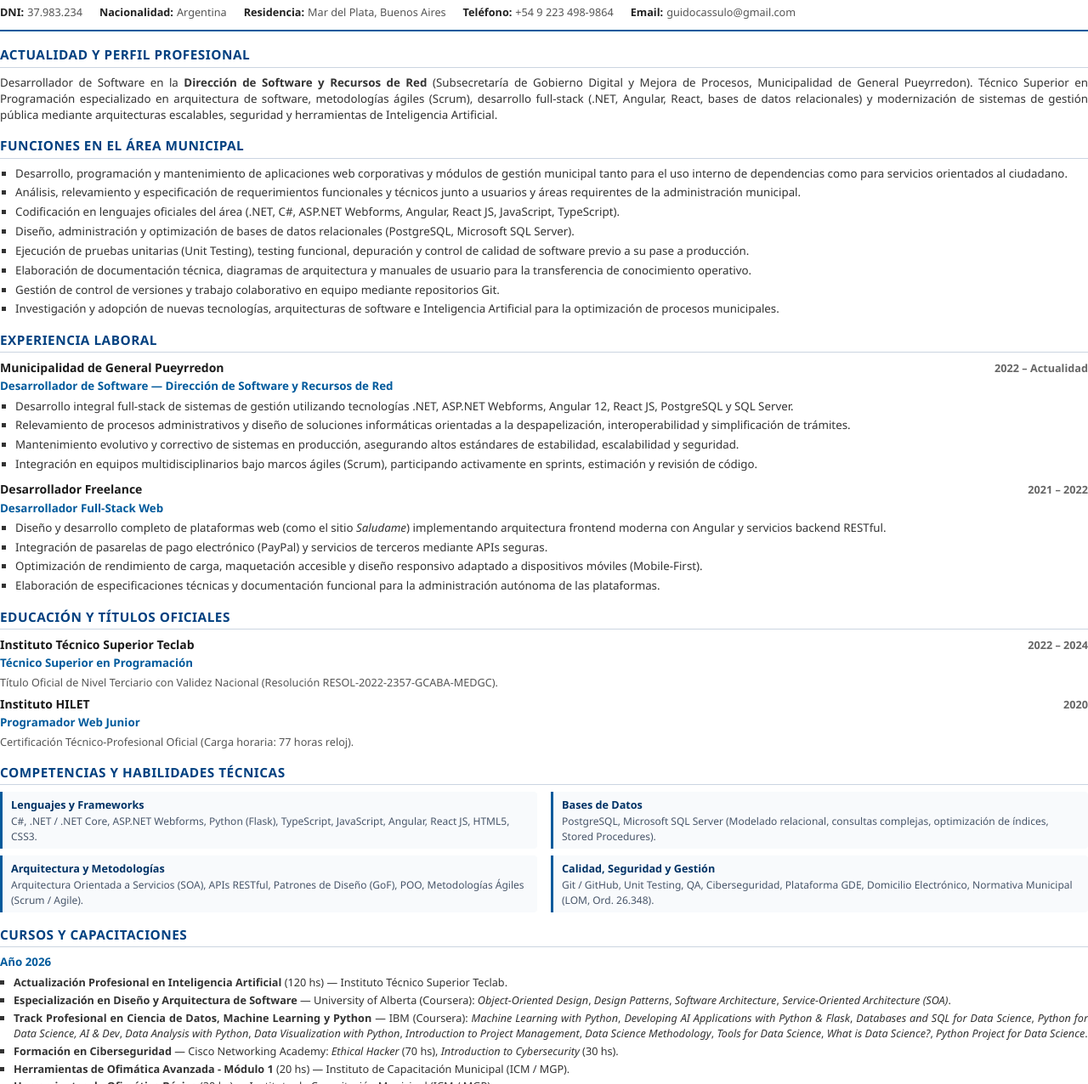
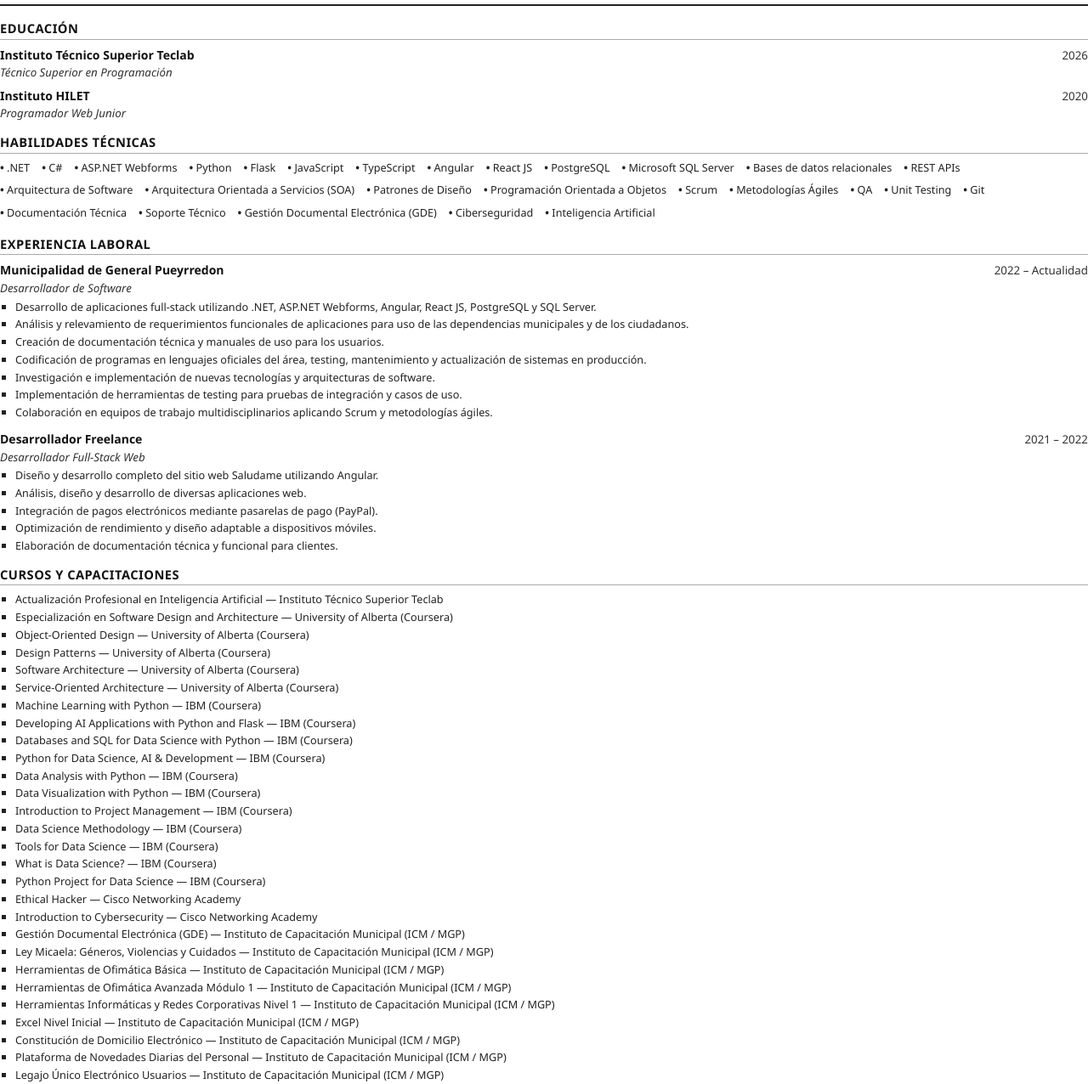
Before and after one commit to guidocassulo/concurso, a website: page curriculum_guido_cassulo.html in a window 1280 px wide. Shown: the part 67-1343 px from the top of the page at 85% size. Drawn offline with Linux system fonts and the light colour scheme.

Commit message:
Actualizar CV segun requerimientos: sin encabezados/pie, sin años en cursos, listado general de habilidades y fecha Teclab 2026

```diff
--- a/curriculum_guido_cassulo.html
+++ b/curriculum_guido_cassulo.html
@@ -6,7 +6,7 @@
     <style>
         @page {
             size: A4;
-            margin: 18mm 16mm 18mm 16mm;
+            margin: 20mm 20mm 20mm 20mm;
         }
 
         * {
@@ -19,12 +19,13 @@
             font-family: 'Segoe UI', Arial, Helvetica, sans-serif;
             color: #222;
             background-color: #fff;
-            line-height: 1.45;
-            font-size: 10.5pt;
+            line-height: 1.4;
+            font-size: 10pt;
         }
 
-        .header {
-            border-bottom: 2.5px solid #005a9c;
+        .main-header {
+            text-align: center;
+            border-bottom: 2px solid #222;
             padding-bottom: 12px;
             margin-bottom: 16px;
         }
@@ -32,50 +33,28 @@
         .name {
             font-size: 20pt;
             font-weight: 700;
-            color: #003366;
-            text-transform: uppercase;
+            color: #111;
             letter-spacing: 0.5px;
             margin-bottom: 4px;
         }
 
-        .title-badge {
-            font-size: 11pt;
-            font-weight: 600;
-            color: #444;
-            margin-bottom: 8px;
-        }
-
         .contact-info {
-            display: flex;
-            flex-wrap: wrap;
-            gap: 12px 20px;
-            font-size: 9.5pt;
-            color: #555;
-        }
-
-        .contact-item {
-            display: flex;
-            align-items: center;
-        }
-
-        .contact-item strong {
-            color: #222;
-            margin-right: 4px;
+            font-size: 10pt;
+            color: #333;
         }
 
         .section {
-            margin-bottom: 15px;
-            page-break-inside: avoid;
+            margin-bottom: 14px;
         }
 
         .section-title {
-            font-size: 11.5pt;
+            font-size: 11pt;
             font-weight: 700;
-            color: #004080;
+            color: #111;
             text-transform: uppercase;
             letter-spacing: 0.5px;
-            border-bottom: 1.5px solid #cbd5e1;
-            padding-bottom: 3px;
+            border-bottom: 1px solid #aaa;
+            padding-bottom: 2px;
             margin-bottom: 8px;
         }
 
@@ -89,130 +68,131 @@
         .item-title {
             font-size: 10.5pt;
             font-weight: 700;
-            color: #1a1a1a;
+            color: #111;
         }
 
         .item-subtitle {
             font-size: 10pt;
-            font-weight: 600;
-            color: #005a9c;
+            font-style: italic;
+            color: #333;
             margin-bottom: 4px;
         }
 
         .item-date {
-            font-size: 9.5pt;
-            font-weight: 600;
-            color: #666;
+            font-size: 10pt;
+            color: #333;
         }
 
         ul {
             list-style-type: square;
             margin-left: 18px;
-            margin-top: 4px;
-            margin-bottom: 8px;
+            margin-top: 3px;
+            margin-bottom: 6px;
         }
 
         li {
-            margin-bottom: 3.5px;
-            font-size: 10pt;
-            color: #333;
+            margin-bottom: 3px;
+            font-size: 9.5pt;
+            color: #222;
             text-align: justify;
         }
 
-        .skills-grid {
-            display: grid;
-            grid-template-columns: 1fr 1fr;
-            gap: 8px 16px;
-            margin-top: 6px;
+        .skills-list {
+            display: flex;
+            flex-wrap: wrap;
+            gap: 6px 14px;
+            list-style: none;
+            margin-left: 0;
         }
 
-        .skill-category {
-            background-color: #f8fafc;
-            border-left: 3px solid #005a9c;
-            padding: 6px 10px;
-            border-radius: 0 4px 4px 0;
+        .skills-list li {
+            font-size: 9.5pt;
+            color: #222;
         }
 
-        .skill-category-title {
-            font-size: 9.5pt;
-            font-weight: 700;
-            color: #003366;
-            margin-bottom: 2px;
-        }
-
-        .skill-category-content {
-            font-size: 9pt;
-            color: #475569;
-        }
-
-        .courses-year {
-            font-size: 10pt;
-            font-weight: 700;
-            color: #005a9c;
-            margin-top: 6px;
-            margin-bottom: 3px;
-        }
-
-        .courses-list {
-            margin-left: 16px;
-            margin-bottom: 6px;
-        }
-
-        .courses-list li {
-            margin-bottom: 2.5px;
-            font-size: 9.5pt;
+        .skills-list li::before {
+            content: "• ";
+            font-weight: bold;
         }
     </style>
 </head>
 <body>
 
-    <div class="header">
+    <div class="main-header">
         <div class="name">Guido Emmanuel Cassulo</div>
-        <div class="title-badge">Técnico Superior en Programación | Desarrollador de Software</div>
         <div class="contact-info">
-            <div class="contact-item"><strong>DNI:</strong> 37.983.234</div>
-            <div class="contact-item"><strong>Nacionalidad:</strong> Argentina</div>
-            <div class="contact-item"><strong>Residencia:</strong> Mar del Plata, Buenos Aires</div>
-            <div class="contact-item"><strong>Teléfono:</strong> +54 9 223 498-9864</div>
-            <div class="contact-item"><strong>Email:</strong> guidocassulo@gmail.com</div>
+            guidocassulo@gmail.com | +54 9 223 498-9864 | DNI: 37.983.234 | Mar del Plata, Buenos Aires
         </div>
     </div>
 
     <div class="section">
-        <div class="section-title">Actualidad y Perfil Profesional</div>
-        <p style="font-size: 10pt; text-align: justify; color: #333; margin-bottom: 4px;">
-            Desarrollador de Software en la <strong>Dirección de Software y Recursos de Red</strong> (Subsecretaría de Gobierno Digital y Mejora de Procesos, Municipalidad de General Pueyrredon). Técnico Superior en Programación especializado en arquitectura de software, metodologías ágiles (Scrum), desarrollo full-stack (.NET, Angular, React, bases de datos relacionales) y modernización de sistemas de gestión pública mediante arquitecturas escalables, seguridad y herramientas de Inteligencia Artificial.
-        </p>
+        <div class="section-title">Educación</div>
+        <div style="margin-bottom: 8px;">
+            <div class="item-header">
+                <span class="item-title">Instituto Técnico Superior Teclab</span>
+                <span class="item-date">2026</span>
+            </div>
+            <div class="item-subtitle">Técnico Superior en Programación</div>
+        </div>
+        <div>
+            <div class="item-header">
+                <span class="item-title">Instituto HILET</span>
+                <span class="item-date">2020</span>
+            </div>
+            <div class="item-subtitle">Programador Web Junior</div>
+        </div>
     </div>
 
     <div class="section">
-        <div class="section-title">Funciones en el Área Municipal</div>
-        <ul>
-            <li>Desarrollo, programación y mantenimiento de aplicaciones web corporativas y módulos de gestión municipal tanto para el uso interno de dependencias como para servicios orientados al ciudadano.</li>
-            <li>Análisis, relevamiento y especificación de requerimientos funcionales y técnicos junto a usuarios y áreas requirentes de la administración municipal.</li>
-            <li>Codificación en lenguajes oficiales del área (.NET, C#, ASP.NET Webforms, Angular, React JS, JavaScript, TypeScript).</li>
-            <li>Diseño, administración y optimización de bases de datos relacionales (PostgreSQL, Microsoft SQL Server).</li>
-            <li>Ejecución de pruebas unitarias (Unit Testing), testing funcional, depuración y control de calidad de software previo a su pase a producción.</li>
-            <li>Elaboración de documentación técnica, diagramas de arquitectura y manuales de usuario para la transferencia de conocimiento operativo.</li>
-            <li>Gestión de control de versiones y trabajo colaborativo en equipo mediante repositorios Git.</li>
-            <li>Investigación y adopción de nuevas tecnologías, arquitecturas de software e Inteligencia Artificial para la optimización de procesos municipales.</li>
+        <div class="section-title">Habilidades Técnicas</div>
+        <ul class="skills-list">
+            <li>.NET</li>
+            <li>C#</li>
+            <li>ASP.NET Webforms</li>
+            <li>Python</li>
+            <li>Flask</li>
+            <li>JavaScript</li>
+            <li>TypeScript</li>
+            <li>Angular</li>
+            <li>React JS</li>
+            <li>PostgreSQL</li>
+            <li>Microsoft SQL Server</li>
+            <li>Bases de datos relacionales</li>
+            <li>REST APIs</li>
+            <li>Arquitectura de Software</li>
+            <li>Arquitectura Orientada a Servicios (SOA)</li>
+            <li>Patrones de Diseño</li>
+            <li>Programación Orientada a Objetos</li>
+            <li>Scrum</li>
+            <li>Metodologías Ágiles</li>
+            <li>QA</li>
+            <li>Unit Testing</li>
+            <li>Git</li>
+            <li>Documentación Técnica</li>
+            <li>Soporte Técnico</li>
+            <li>Gestión Documental Electrónica (GDE)</li>
+            <li>Ciberseguridad</li>
+            <li>Inteligencia Artificial</li>
         </ul>
     </div>
 
     <div class="section">
         <div class="section-title">Experiencia Laboral</div>
 
-        <div style="margin-bottom: 10px;">
+        <div style="margin-bottom: 12px;">
             <div class="item-header">
                 <span class="item-title">Municipalidad de General Pueyrredon</span>
                 <span class="item-date">2022 – Actualidad</span>
             </div>
-            <div class="item-subtitle">Desarrollador de Software — Dirección de Software y Recursos de Red</div>
+            <div class="item-subtitle">Desarrollador de Software</div>
             <ul>
-                <li>Desarrollo integral full-stack de sistemas de gestión utilizando tecnologías .NET, ASP.NET Webforms, Angular 12, React JS, PostgreSQL y SQL Server.</li>
-                <li>Relevamiento de procesos administrativos y diseño de soluciones informáticas orientadas a la despapelización, interoperabilidad y simplificación de trámites.</li>
-                <li>Mantenimiento evolutivo y correctivo de sistemas en producción, asegurando altos estándares de estabilidad, escalabilidad y seguridad.</li>
-                <li>Integración en equipos multidisciplinarios bajo marcos ágiles (Scrum), participando activamente en sprints, estimación y revisión de código.</li>
+                <li>Desarrollo de aplicaciones full-stack utilizando .NET, ASP.NET Webforms, Angular, React JS, PostgreSQL y SQL Server.</li>
+                <li>Análisis y relevamiento de requerimientos funcionales de aplicaciones para uso de las dependencias municipales y de los ciudadanos.</li>
+                <li>Creación de documentación técnica y manuales de uso para los usuarios.</li>
+                <li>Codificación de programas en lenguajes oficiales del área, testing, mantenimiento y actualización de sistemas en producción.</li>
+                <li>Investigación e implementación de nuevas tecnologías y arquitecturas de software.</li>
+                <li>Implementación de herramientas de testing para pruebas de integración y casos de uso.</li>
+                <li>Colaboración en equipos de trabajo multidisciplinarios aplicando Scrum y metodologías ágiles.</li>
             </ul>
         </div>
 
@@ -223,90 +203,48 @@
             </div>
             <div class="item-subtitle">Desarrollador Full-Stack Web</div>
             <ul>
-                <li>Diseño y desarrollo completo de plataformas web (como el sitio <em>Saludame</em>) implementando arquitectura frontend moderna con Angular y servicios backend RESTful.</li>
-                <li>Integración de pasarelas de pago electrónico (PayPal) y servicios de terceros mediante APIs seguras.</li>
-                <li>Optimización de rendimiento de carga, maquetación accesible y diseño responsivo adaptado a dispositivos móviles (Mobile-First).</li>
-                <li>Elaboración de especificaciones técnicas y documentación funcional para la administración autónoma de las plataformas.</li>
+                <li>Diseño y desarrollo completo del sitio web Saludame utilizando Angular.</li>
+                <li>Análisis, diseño y desarrollo de diversas aplicaciones web.</li>
+                <li>Integración de pagos electrónicos mediante pasarelas de pago (PayPal).</li>
+                <li>Optimización de rendimiento y diseño adaptable a dispositivos móviles.</li>
+                <li>Elaboración de documentación técnica y funcional para clientes.</li>
             </ul>
         </div>
     </div>
 
     <div class="section">
-        <div class="section-title">Educación y Títulos Oficiales</div>
-        <div style="margin-bottom: 6px;">
-            <div class="item-header">
-                <span class="item-title">Instituto Técnico Superior Teclab</span>
-                <span class="item-date">2022 – 2024</span>
-            </div>
-            <div class="item-subtitle">Técnico Superior en Programación</div>
-            <p style="font-size: 9.5pt; color: #555;">Título Oficial de Nivel Terciario con Validez Nacional (Resolución RESOL-2022-2357-GCABA-MEDGC).</p>
-        </div>
-        <div>
-            <div class="item-header">
-                <span class="item-title">Instituto HILET</span>
-                <span class="item-date">2020</span>
-            </div>
-            <div class="item-subtitle">Programador Web Junior</div>
-            <p style="font-size: 9.5pt; color: #555;">Certificación Técnico-Profesional Oficial (Carga horaria: 77 horas reloj).</p>
-        </div>
-    </div>
-
-    <div class="section">
-        <div class="section-title">Competencias y Habilidades Técnicas</div>
-        <div class="skills-grid">
-            <div class="skill-category">
-                <div class="skill-category-title">Lenguajes y Frameworks</div>
-                <div class="skill-category-content">C#, .NET / .NET Core, ASP.NET Webforms, Python (Flask), TypeScript, JavaScript, Angular, React JS, HTML5, CSS3.</div>
-            </div>
-            <div class="skill-category">
-                <div class="skill-category-title">Bases de Datos</div>
-                <div class="skill-category-content">PostgreSQL, Microsoft SQL Server (Modelado relacional, consultas complejas, optimización de índices, Stored Procedures).</div>
-            </div>
-            <div class="skill-category">
-                <div class="skill-category-title">Arquitectura y Metodologías</div>
-                <div class="skill-category-content">Arquitectura Orientada a Servicios (SOA), APIs RESTful, Patrones de Diseño (GoF), POO, Metodologías Ágiles (Scrum / Agile).</div>
-            </div>
-            <div class="skill-category">
-                <div class="skill-category-title">Calidad, Seguridad y Gestión</div>
-                <div class="skill-category-content">Git / GitHub, Unit Testing, QA, Ciberseguridad, Plataforma GDE, Domicilio Electrónico, Normativa Municipal (LOM, Ord. 26.348).</div>
-            </div>
-        </div>
-    </div>
-
-    <div class="section">
         <div class="section-title">Cursos y Capacitaciones</div>
-
-        <div class="courses-year">Año 2026</div>
-        <ul class="courses-list">
-            <li><strong>Actualización Profesional en Inteligencia Artificial</strong> (120 hs) — Instituto Técnico Superior Teclab.</li>
-            <li><strong>Especialización en Diseño y Arquitectura de Software</strong> — University of Alberta (Coursera):
-                <em>Object-Oriented Design</em>, <em>Design Patterns</em>, <em>Software Architecture</em>, <em>Service-Oriented Architecture (SOA)</em>.</li>
-            <li><strong>Track Profesional en Ciencia de Datos, Machine Learning y Python</strong> — IBM (Coursera):
-                <em>Machine Learning with Python</em>, <em>Developing AI Applications with Python & Flask</em>, <em>Databases and SQL for Data Science</em>, <em>Python for Data Science, AI & Dev</em>, <em>Data Analysis with Python</em>, <em>Data Visualization with Python</em>, <em>Introduction to Project Management</em>, <em>Data Science Methodology</em>, <em>Tools for Data Science</em>, <em>What is Data Science?</em>, <em>Python Project for Data Science</em>.</li>
-            <li><strong>Formación en Ciberseguridad</strong> — Cisco Networking Academy: <em>Ethical Hacker</em> (70 hs), <em>Introduction to Cybersecurity</em> (30 hs).</li>
-            <li><strong>Herramientas de Ofimática Avanzada - Módulo 1</strong> (20 hs) — Instituto de Capacitación Municipal (ICM / MGP).</li>
-            <li><strong>Herramientas de Ofimática Básica</strong> (20 hs) — Instituto de Capacitación Municipal (ICM / MGP).</li>
-            <li><strong>Herramientas Informáticas y Redes Corporativas - Nivel 1</strong> (12 hs) — Instituto de Capacitación Municipal (ICM / MGP).</li>
-            <li><strong>Excel - Nivel Inicial</strong> (12 hs) — Instituto de Capacitación Municipal (ICM / MGP).</li>
-            <li><strong>Plataforma de Novedades Diarias del Personal</strong> (4 hs) — Instituto de Capacitación Municipal (ICM / MGP).</li>
-            <li><strong>Legajo Único Electrónico - Usuarios</strong> (4 hs) — Instituto de Capacitación Municipal (ICM / MGP).</li>
-            <li><strong>Prevención del Dengue</strong> (4 hs) — Instituto de Capacitación Municipal (ICM / MGP).</li>
-        </ul>
-
-        <div class="courses-year">Año 2024</div>
-        <ul class="courses-list">
-            <li><strong>Constitución de Domicilio Electrónico</strong> (4 hs) — Instituto de Capacitación Municipal (ICM / MGP).</li>
-        </ul>
-
-        <div class="courses-year">Año 2023</div>
-        <ul class="courses-list">
-            <li><strong>Gestión Documental Electrónica (GDE)</strong> (20 hs) — Instituto de Capacitación Municipal (ICM / MGP).</li>
-            <li><strong>Ley Micaela: Géneros, Violencias y Cuidados</strong> (20 hs) — Instituto de Capacitación Municipal (ICM / MGP).</li>
-        </ul>
-
-        <div class="courses-year">Año 2020</div>
-        <ul class="courses-list">
-            <li><strong>Programación Web Junior</strong> (77 hs) — Instituto HILET.</li>
+        <ul>
+            <li>Actualización Profesional en Inteligencia Artificial — Instituto Técnico Superior Teclab</li>
+            <li>Especialización en Software Design and Architecture — University of Alberta (Coursera)</li>
+            <li>Object-Oriented Design — University of Alberta (Coursera)</li>
+            <li>Design Patterns — University of Alberta (Coursera)</li>
+            <li>Software Architecture — University of Alberta (Coursera)</li>
+            <li>Service-Oriented Architecture — University of Alberta (Coursera)</li>
+            <li>Machine Learning with Python — IBM (Coursera)</li>
+            <li>Developing AI Applications with Python and Flask — IBM (Coursera)</li>
+            <li>Databases and SQL for Data Science with Python — IBM (Coursera)</li>
+            <li>Python for Data Science, AI & Development — IBM (Coursera)</li>
+            <li>Data Analysis with Python — IBM (Coursera)</li>
+            <li>Data Visualization with Python — IBM (Coursera)</li>
+            <li>Introduction to Project Management — IBM (Coursera)</li>
+            <li>Data Science Methodology — IBM (Coursera)</li>
+            <li>Tools for Data Science — IBM (Coursera)</li>
+            <li>What is Data Science? — IBM (Coursera)</li>
+            <li>Python Project for Data Science — IBM (Coursera)</li>
+            <li>Ethical Hacker — Cisco Networking Academy</li>
+            <li>Introduction to Cybersecurity — Cisco Networking Academy</li>
+            <li>Gestión Documental Electrónica (GDE) — Instituto de Capacitación Municipal (ICM / MGP)</li>
+            <li>Ley Micaela: Géneros, Violencias y Cuidados — Instituto de Capacitación Municipal (ICM / MGP)</li>
+            <li>Herramientas de Ofimática Básica — Instituto de Capacitación Municipal (ICM / MGP)</li>
+            <li>Herramientas de Ofimática Avanzada Módulo 1 — Instituto de Capacitación Municipal (ICM / MGP)</li>
+            <li>Herramientas Informáticas y Redes Corporativas Nivel 1 — Instituto de Capacitación Municipal (ICM / MGP)</li>
+            <li>Excel Nivel Inicial — Instituto de Capacitación Municipal (ICM / MGP)</li>
+            <li>Constitución de Domicilio Electrónico — Instituto de Capacitación Municipal (ICM / MGP)</li>
+            <li>Plataforma de Novedades Diarias del Personal — Instituto de Capacitación Municipal (ICM / MGP)</li>
+            <li>Legajo Único Electrónico Usuarios — Instituto de Capacitación Municipal (ICM / MGP)</li>
+            <li>Prevención del Dengue — Instituto de Capacitación Municipal (ICM / MGP)</li>
+            <li>Programación Web Junior — Instituto HILET</li>
         </ul>
     </div>
 
```
Also changed, not shown: 1 other file.
